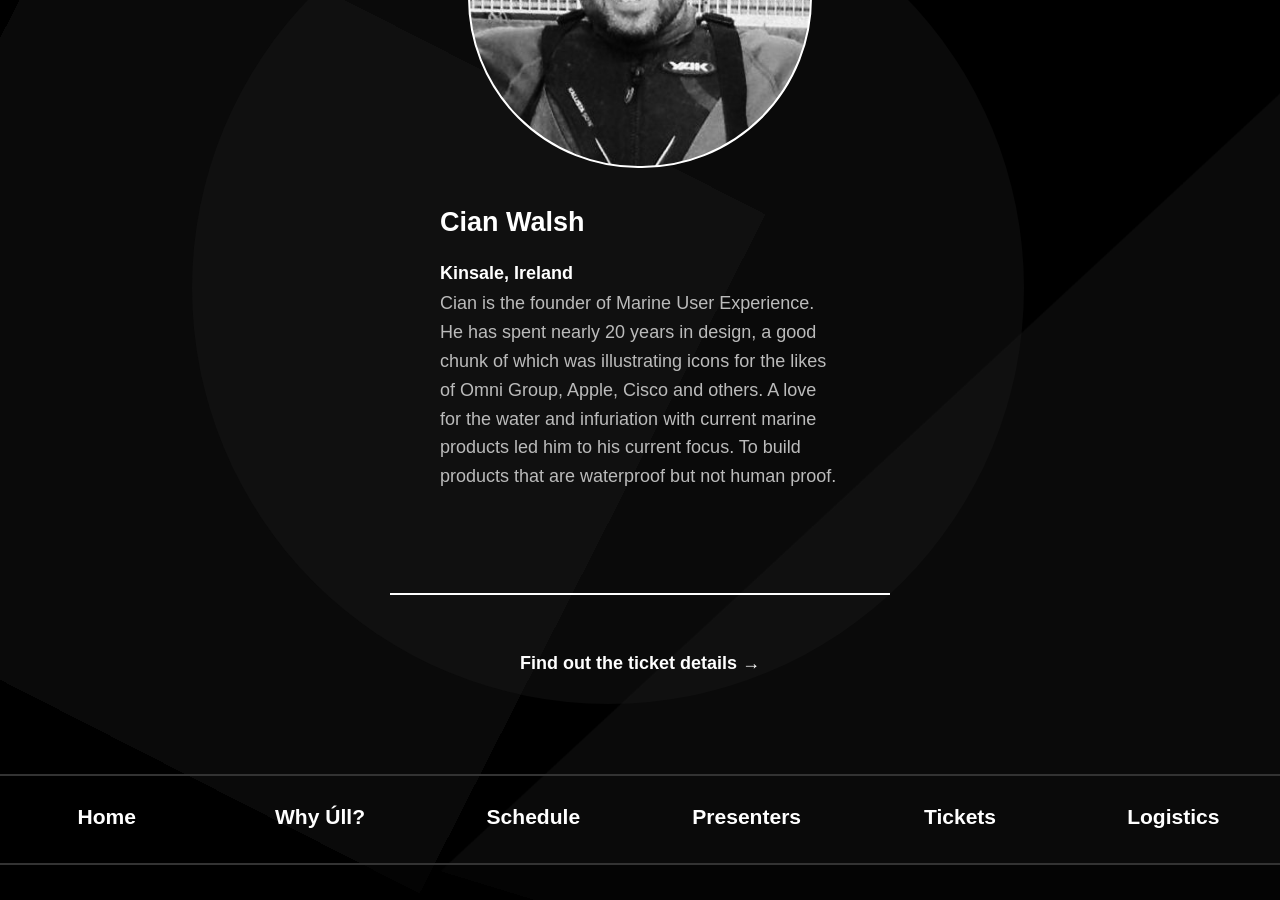
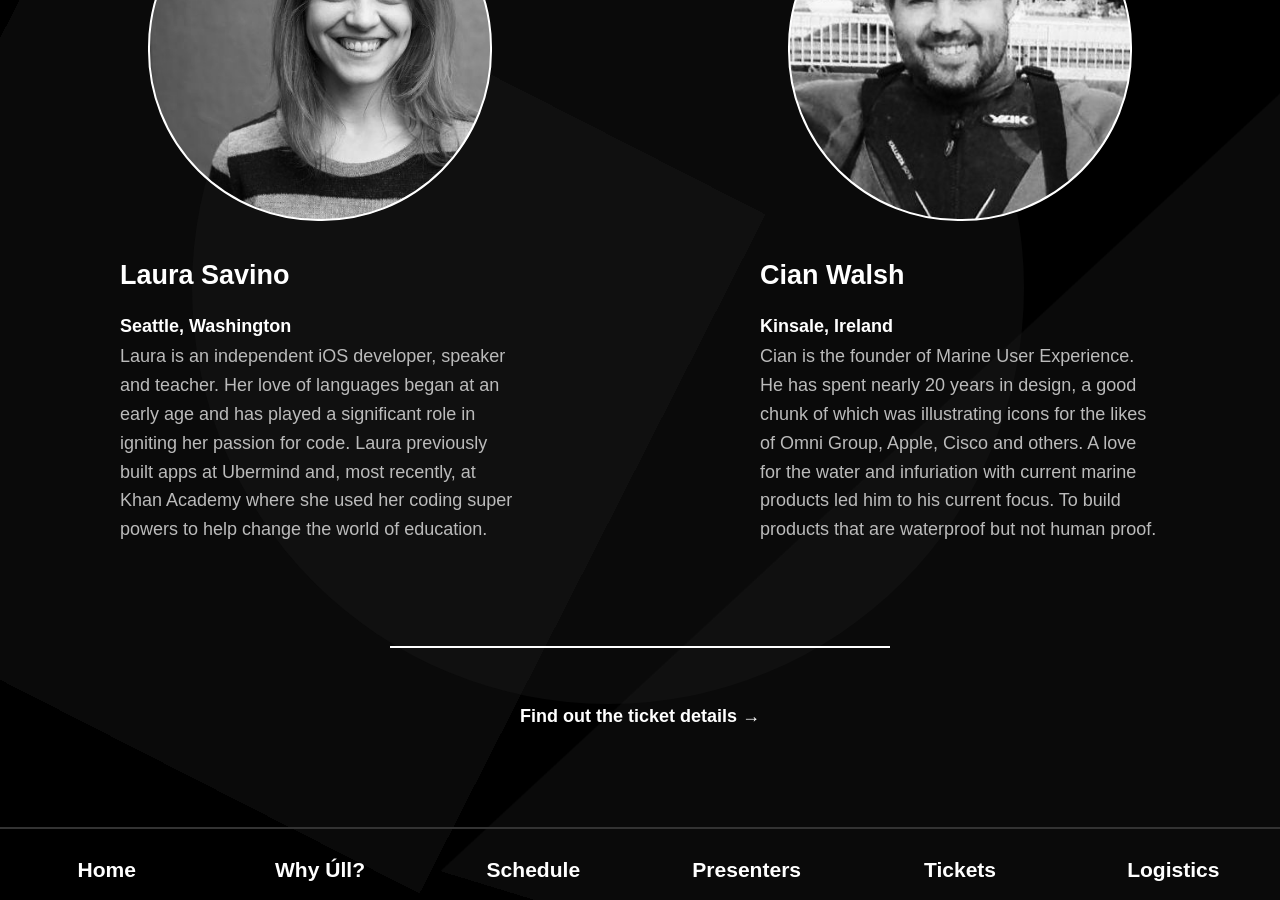
Before and after one commit to ullconf/2016, a Jekyll site: the page built from presenters.html, in a window 1280 px wide and 900 px high, scrolled down 8107 px. Built offline with Jekyll 4.4.1, drawn with Linux system fonts in a browser that asks for light colours; a script that is not in the unit is left out; some of the changed text lies outside the part shown.

Commit message:
Added Builders to Schedule
And minor updates

```diff
--- a/css/style.css
+++ b/css/style.css
@@ -634,6 +634,7 @@ a:hover {
 .speaker-photo.stephen {background-image: url("../images/presenters/stephen.jpg");}
 .speaker-photo.clay {background-image: url("../images/presenters/clay.jpg");}
 .speaker-photo.matt {background-image: url("../images/presenters/matt.jpg");}
+.speaker-photo.laura {background-image: url("../images/presenters/laura.jpg");}
 .speaker-photo.cian {background-image: url("../images/presenters/cian.jpg");}
 
 
--- a/presenters.html
+++ b/presenters.html
@@ -178,6 +178,8 @@ description: The storytellers and feature presenters
       </p>
     </div>
   </div>
+
+  <h1 class="speaker-heading">Builders</h1>
 
   <div class="flex-container-presenters">
     <div class="speaker">
@@ -217,6 +219,15 @@ description: The storytellers and feature presenters
     </div>
 
     <div class="speaker">
+      <div class="speaker-photo laura"></div>
+      <h2>Laura Savino</h2>
+      <h4>Seattle, Washington</h4>
+      <p>
+        Laura is an independent iOS developer, speaker and teacher. Her love of languages began at an early age and has played a significant role in igniting her passion for code. Laura previously built apps at Ubermind and, most recently, at Khan Academy where she used her coding super powers to help change the world of education.
+      </p>
+    </div>
+
+    <div class="speaker">
       <div class="speaker-photo cian"></div>
       <h2>Cian Walsh</h2>
       <h4>Kinsale, Ireland</h4>
@@ -224,9 +235,6 @@ description: The storytellers and feature presenters
         Cian is the founder of Marine User Experience. He has spent nearly 20 years in design, a good chunk of which was illustrating icons for the likes of Omni Group, Apple, Cisco and others. A love for the water and infuriation with current marine products led him to his current focus. To build products that are waterproof but not human proof.
       </p>
     </div>
-
-
-
   </div>
 
   <div class="content-column">
```
Also changed, not shown: other parts of presenters.html (+1 -1 lines), schedule.html (+85 -14 lines), images/presenters/laura.jpg (added).
